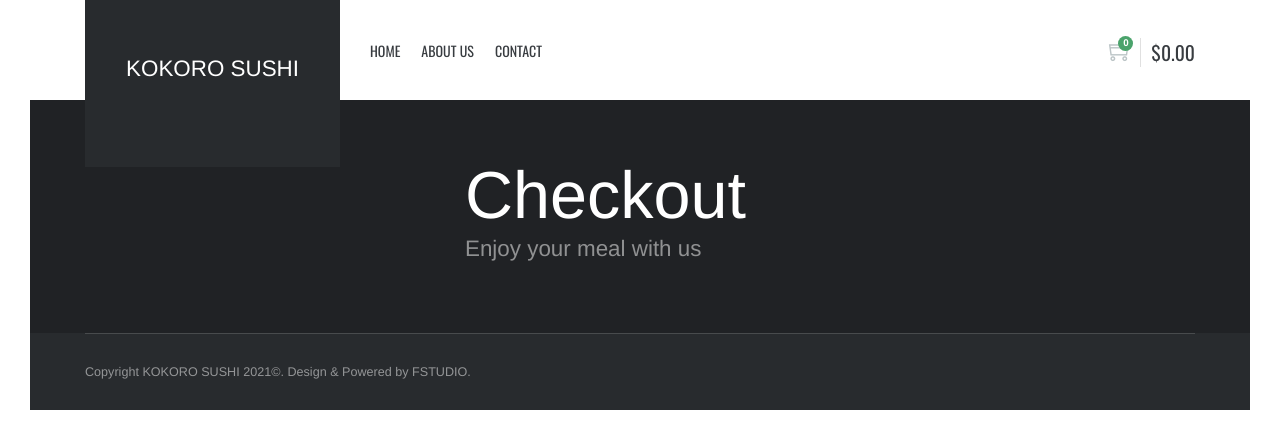
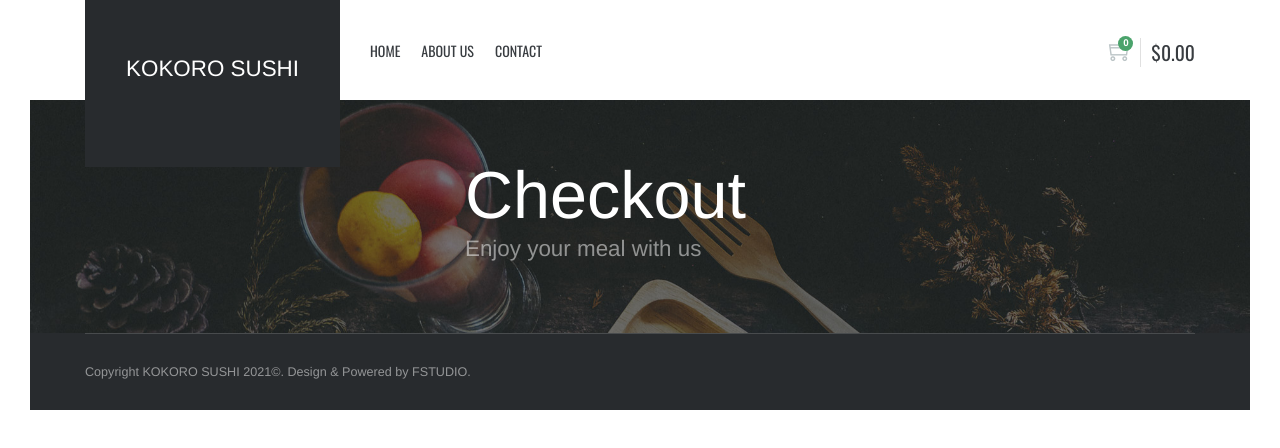
Before and after one commit to FANG-NZ/www.ffmenu.co.nz, a React (Create React App) app: page /checkout in a window 1280 px wide. Shown: the top 448 px of the page. Built offline with nearby package versions, Linux system fonts and the light colour scheme.

Commit message:
fix bg image

```diff
--- a/src/pages/checkoutpage.jsx
+++ b/src/pages/checkoutpage.jsx
@@ -3,6 +3,7 @@ import {StickyContainer, Sticky} from 'react-sticky-17';
 
 import CartContext from '../tools/cartcontext';
 import bannerImage from '../images/checkoutpage-bg.jpg'
+import '../scss/checkoutpage.scss';
 
 export default class CheckoutPage extends Component{
 
--- a/src/scss/checkoutpage.scss
+++ b/src/scss/checkoutpage.scss
@@ -1,2 +1,9 @@
 // This is to modilfy the style of checkout page
 // ---------------------------------------------
+.bg-image{
+    overflow: hidden;
+
+    img{
+        display: block !important;
+    }
+}
```
